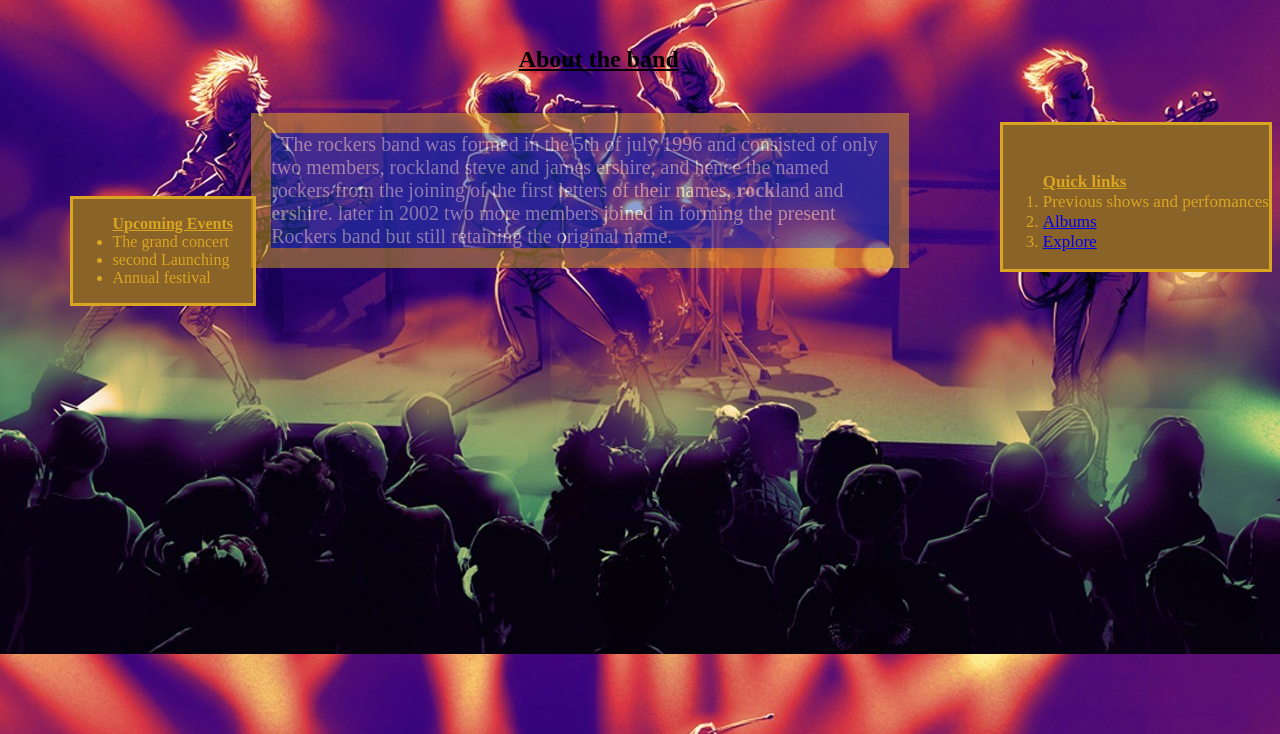
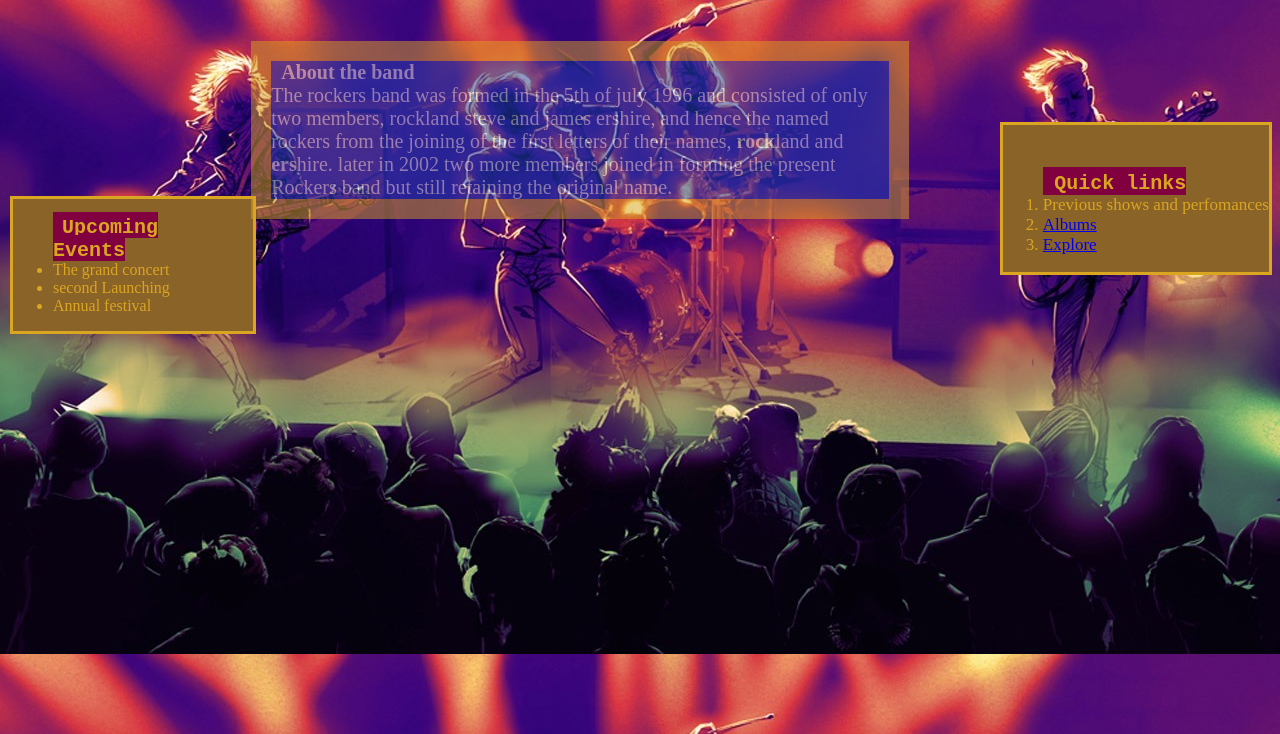
Before and after one commit to Vector254/Rockers-band, a plain HTML site: page rockers.html in a window 1280 px wide. Shown: the part 66-800 px from the top of the page. Drawn offline with Linux system fonts and the light colour scheme.

Commit message:
this will add some more styling to the band webpage

```diff
--- a/css/band.css
+++ b/css/band.css
@@ -45,6 +45,7 @@ p
         border-width: 20px;
         margin-left:19%;
         margin-right:29%;
+        margin-top: 20px;
         padding-right: 5px;
         font-size:20px;
         color: #e6eee6;
@@ -52,9 +53,13 @@ p
         background-color: #2042b2;
         opacity: 0.5;
     }
-h2
+.top
     {
+        background-color: #800040 ;
         text-align: center;
-        padding-left: 15%;
+        padding-left: 5%;
         padding-top: 2%;
+        font-size: 20px;
+        font-family: 'Courier New', Courier, monospace;
+        font-weight: bold;
     }
--- a/rockers.html
+++ b/rockers.html
@@ -10,7 +10,7 @@
 
         <div class="sidebar">
             <ul>
-                <b><u>Upcoming Events</u></b>
+                <span class="top">Upcoming Events</span>
                 <li>The grand concert</li>
                 <li>second Launching</li>
                 <li>Annual festival</li>
@@ -19,15 +19,18 @@
 
         <div class="nav">
                 <ol>
-                <b><u>Quick links</u></b>
+                <span class="top">Quick links</span>
                 <li>Previous shows and perfomances</li>
                 <li><a href="../rockers-band/albums.html"> Albums</a></li>
                 <li><a href="../rockers-band/images/all.jpg">Explore</a></li>
                 </ol>
         </div>
 
-        <h2><u>About the band</u></h2>
+
+
         <p>
+            <b>About the band</b><br>
+
         The rockers band was formed in the 5th of july 1996 and consisted
         of only two members, rockland steve and james ershire,
         and hence the named rockers from the joining of the first
```
